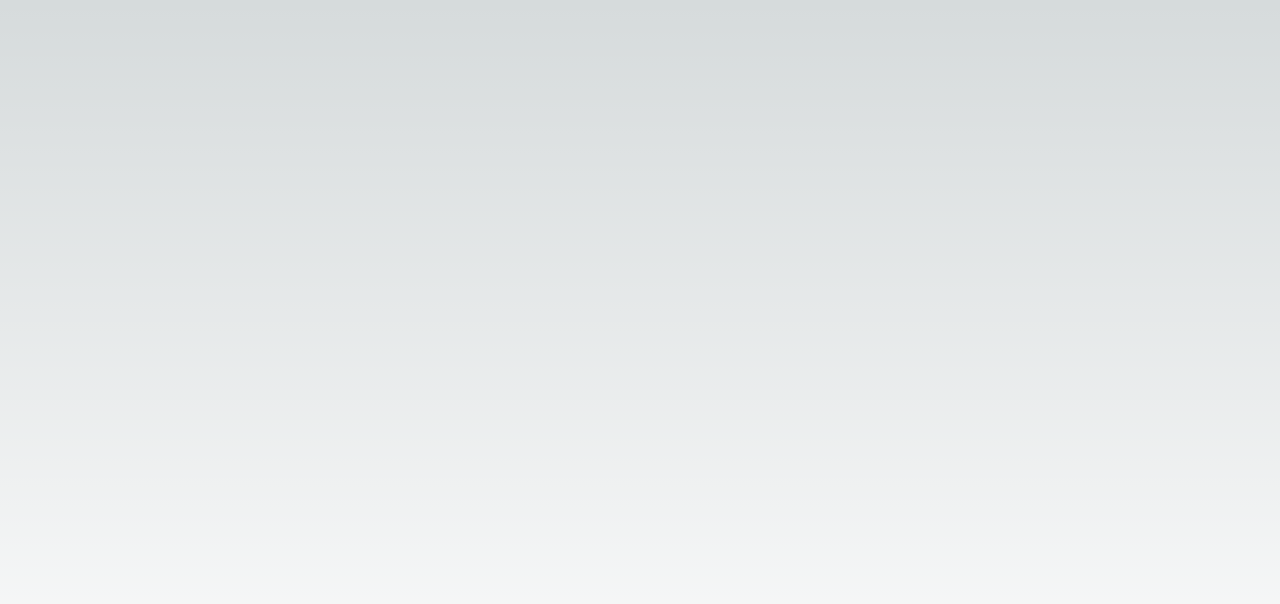
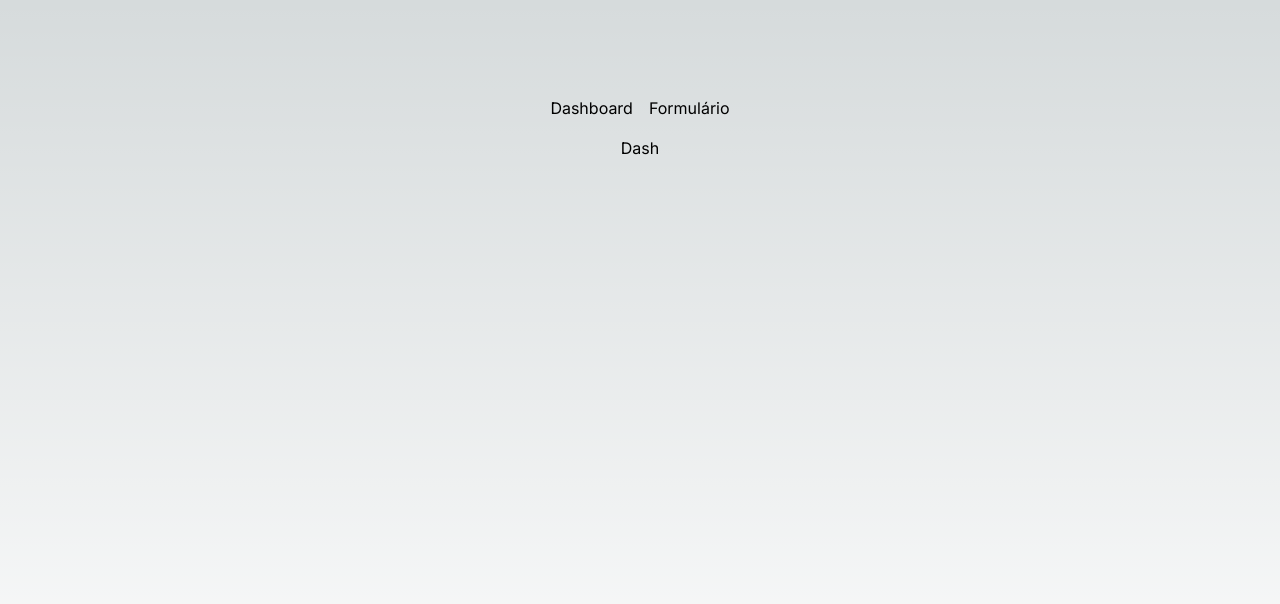
Before and after one commit to HidemitsuHashimoto/brain-ag-test, a Next.js app: page / in a window 1280 px wide. Shown: the top 604 px of the page. Built offline with nearby package versions, Linux system fonts and the light colour scheme.

Commit message:
feat: start tab content

```diff
--- a/src/app/page.tsx
+++ b/src/app/page.tsx
@@ -1,21 +1,27 @@
 'use client'
 
-import { citiesFormat } from "@/business/cities";
-import { ProducerContextProvider } from "@/persistence/producerContext";
-import { TabContextProvider } from "@/persistence/tabContext";
-import { useEffect } from "react";
+import { ActiveTab, useTabContext } from "@/persistence/tabContext";
+import TabButton from "@/presentation/TabButton";
 
 export default function Home() {
-  useEffect(() => {
-    citiesFormat('abre-campo')
-  }, [])
+  const { activeTab, setTab } = useTabContext()
+console.log({activeTab: activeTab === ActiveTab.Dash})
   return (
-    <TabContextProvider>
-      <ProducerContextProvider>
-        <main className="flex min-h-screen flex-col items-center justify-between p-24">
+    <main className="flex min-h-screen flex-col items-center gap-4 p-24">
+      <header className="flex gap-4">
+        <TabButton active={activeTab === ActiveTab.Dash} text="Dashboard" onChange={() => setTab?.(ActiveTab.Dash)} />
+        <TabButton active={activeTab === ActiveTab.Form} text="Formulário" onChange={() => setTab?.(ActiveTab.Form)} />
+      </header>
 
-        </main>
-      </ProducerContextProvider>
-    </TabContextProvider>
+      <section>
+        {activeTab === ActiveTab.Dash ? (
+          <h1>Dash</h1>
+        ) : null}
+
+        {activeTab === ActiveTab.Form ? (
+          <h1>Form</h1>
+        ) : null}
+      </section>
+    </main>
   );
 }
```
